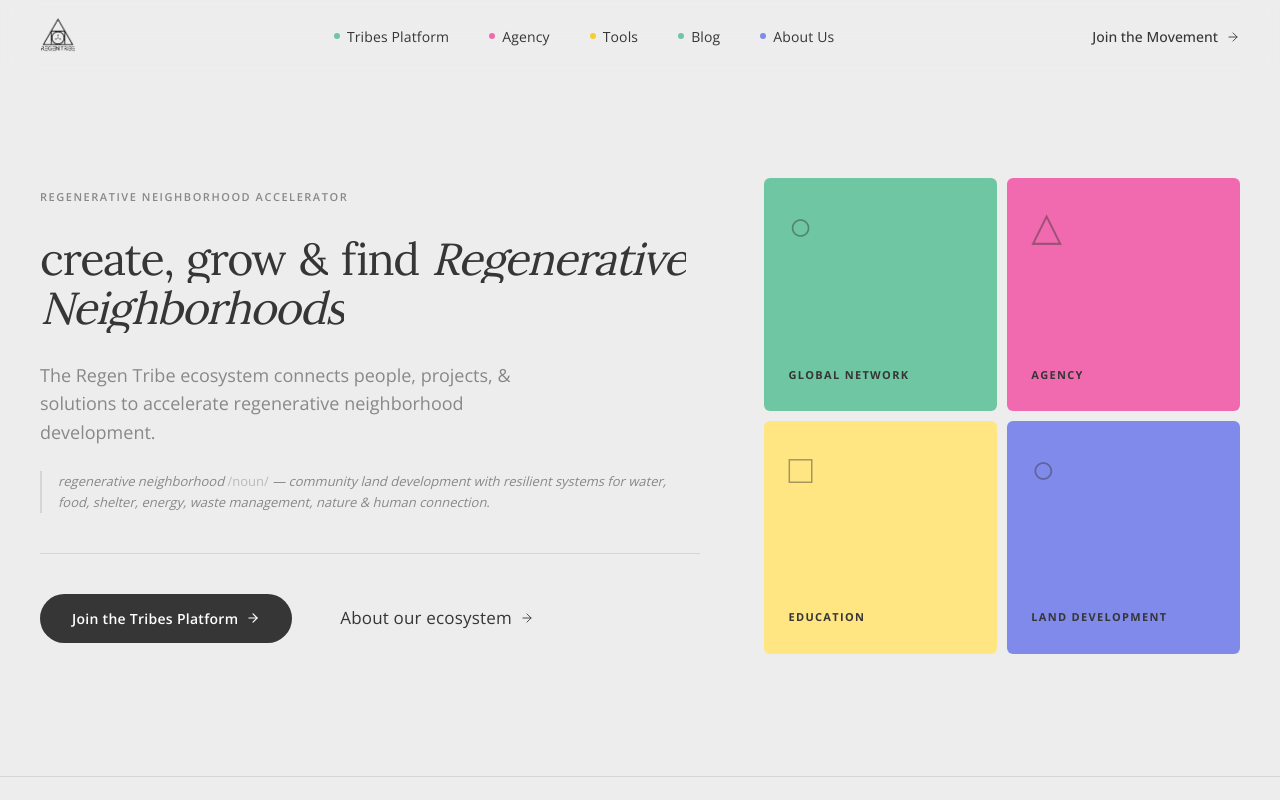
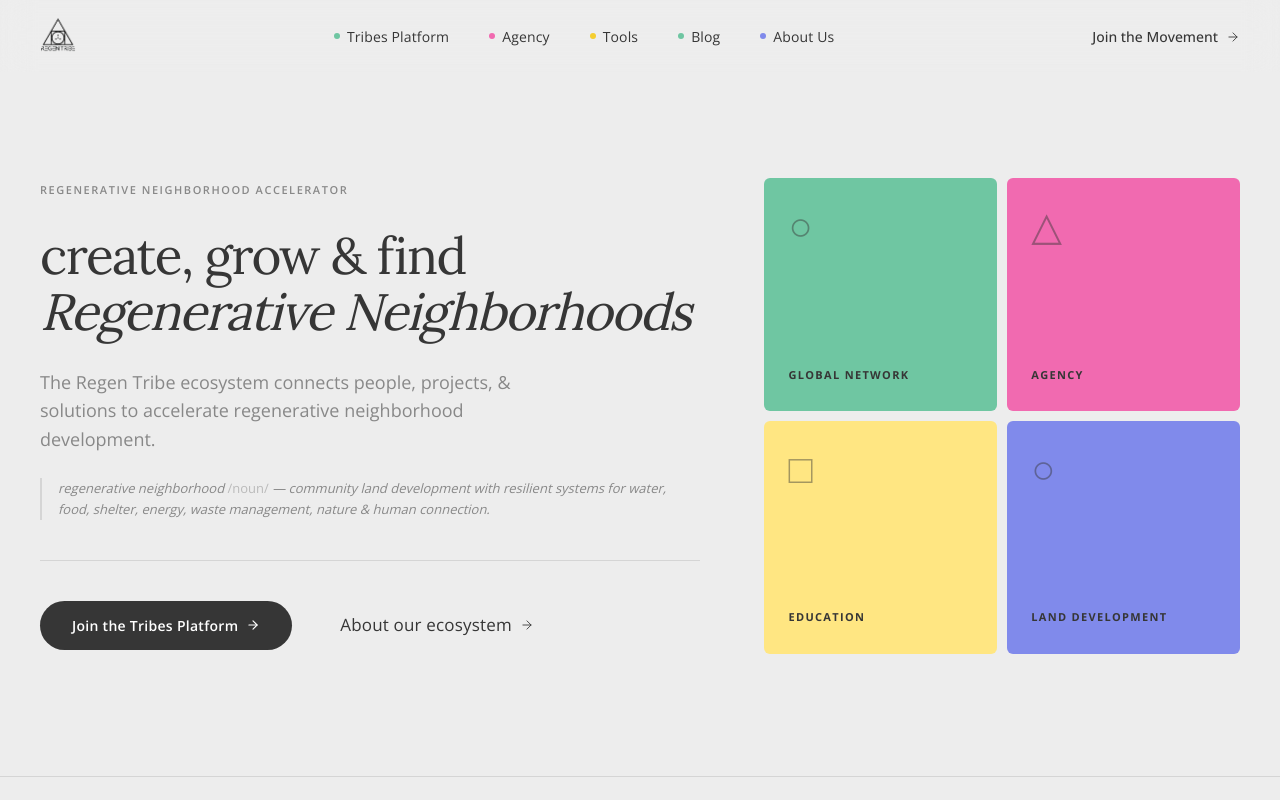
Before and after one commit to wensonia/RegenTribeWebsite, a Next.js app: page / in a window 1280 px wide. Shown: the top 800 px of the page. Built offline with nearby package versions, Linux system fonts and the light colour scheme.

Commit message:
Fix hero h1 clipping — replace word-span animation with simple fade-up on whole heading

```diff
--- a/app/page.tsx
+++ b/app/page.tsx
@@ -135,26 +135,19 @@
                 <Label>Regenerative Neighborhood Accelerator</Label>
               </motion.div>
 
-              <h1 style={{
-                fontSize: 'clamp(28px, 3.5vw, 58px)', fontWeight: '400',
-                lineHeight: '1.1', letterSpacing: '-0.03em', color: 'var(--text)', marginBottom: '28px',
-              }}>
-                {['create,', 'grow', '&', 'find', 'Regenerative', 'Neighborhoods'].map((word, i) => (
-                  <span key={i} style={{ display: 'inline-block', overflow: 'hidden', marginRight: '0.28em', verticalAlign: 'bottom' }}>
-                    <motion.span
-                      initial={{ y: '110%' }} animate={{ y: 0 }}
-                      transition={{ duration: 0.75, ease: [0.25, 0.1, 0.25, 1], delay: 0.15 + i * 0.07 }}
-                      style={{
-                        display: 'inline-block',
-                        fontFamily: i >= 4 ? 'var(--font-lora), Georgia, serif' : 'inherit',
-                        fontStyle: i >= 4 ? 'italic' : 'normal',
-                      }}
-                    >
-                      {word}
-                    </motion.span>
-                  </span>
-                ))}
-              </h1>
+              <motion.h1
+                initial={{ opacity: 0, y: 28 }} animate={{ opacity: 1, y: 0 }}
+                transition={{ duration: 0.75, ease: [0.25, 0.1, 0.25, 1], delay: 0.1 }}
+                style={{
+                  fontSize: 'clamp(32px, 4vw, 64px)', fontWeight: '400',
+                  lineHeight: '1.1', letterSpacing: '-0.03em', color: 'var(--text)', marginBottom: '28px',
+                }}
+              >
+                create, grow &amp; find{' '}
+                <em style={{ fontFamily: 'var(--font-lora), Georgia, serif', fontStyle: 'italic' }}>
+                  Regenerative Neighborhoods
+                </em>
+              </motion.h1>
 
               <motion.p variants={fadeUp} style={{ fontSize: '18px', fontWeight: '300', lineHeight: '1.6', color: 'var(--text-muted)', marginBottom: '24px', maxWidth: '480px' }}>
                 The Regen Tribe ecosystem connects people, projects, &amp; solutions to accelerate regenerative neighborhood development.
```
